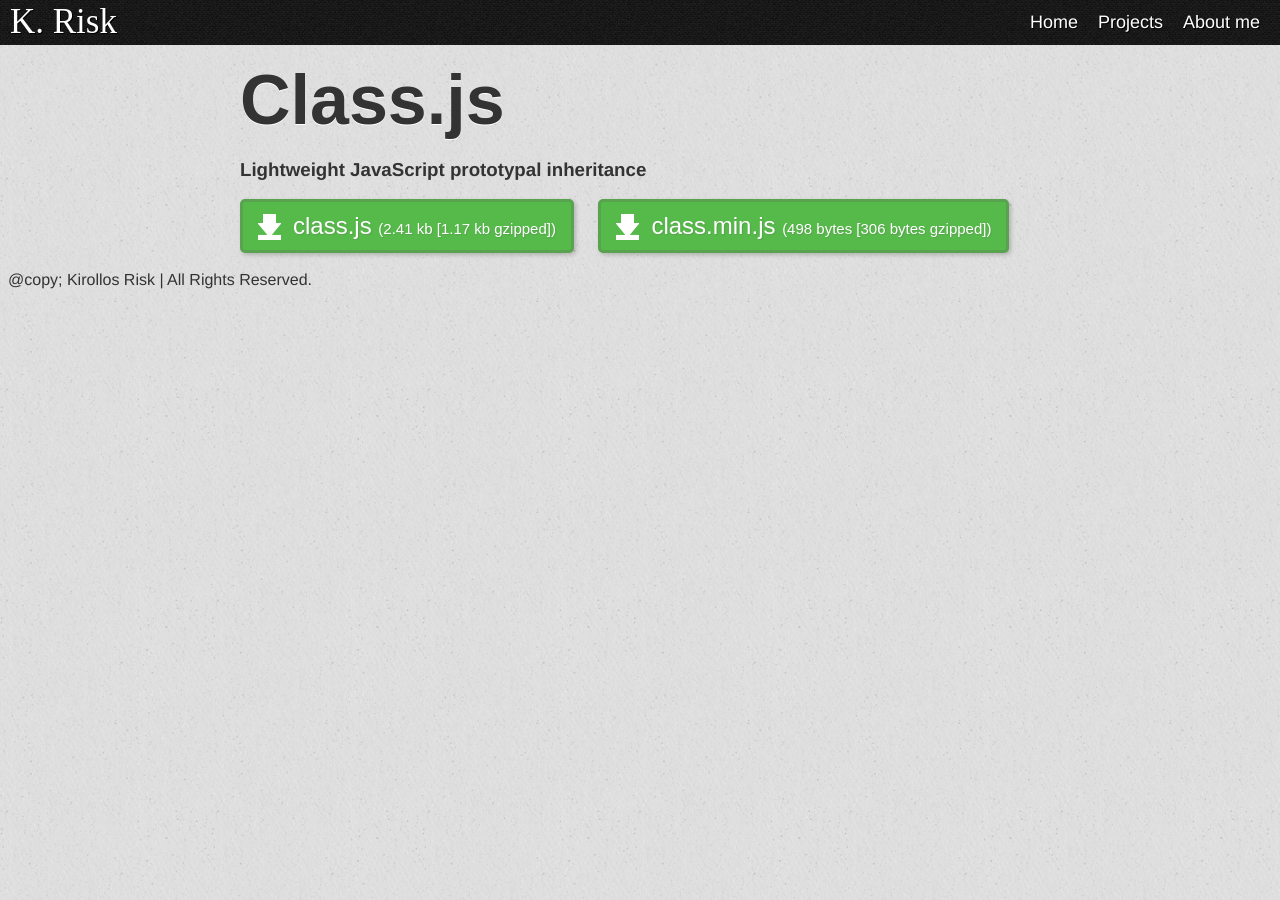
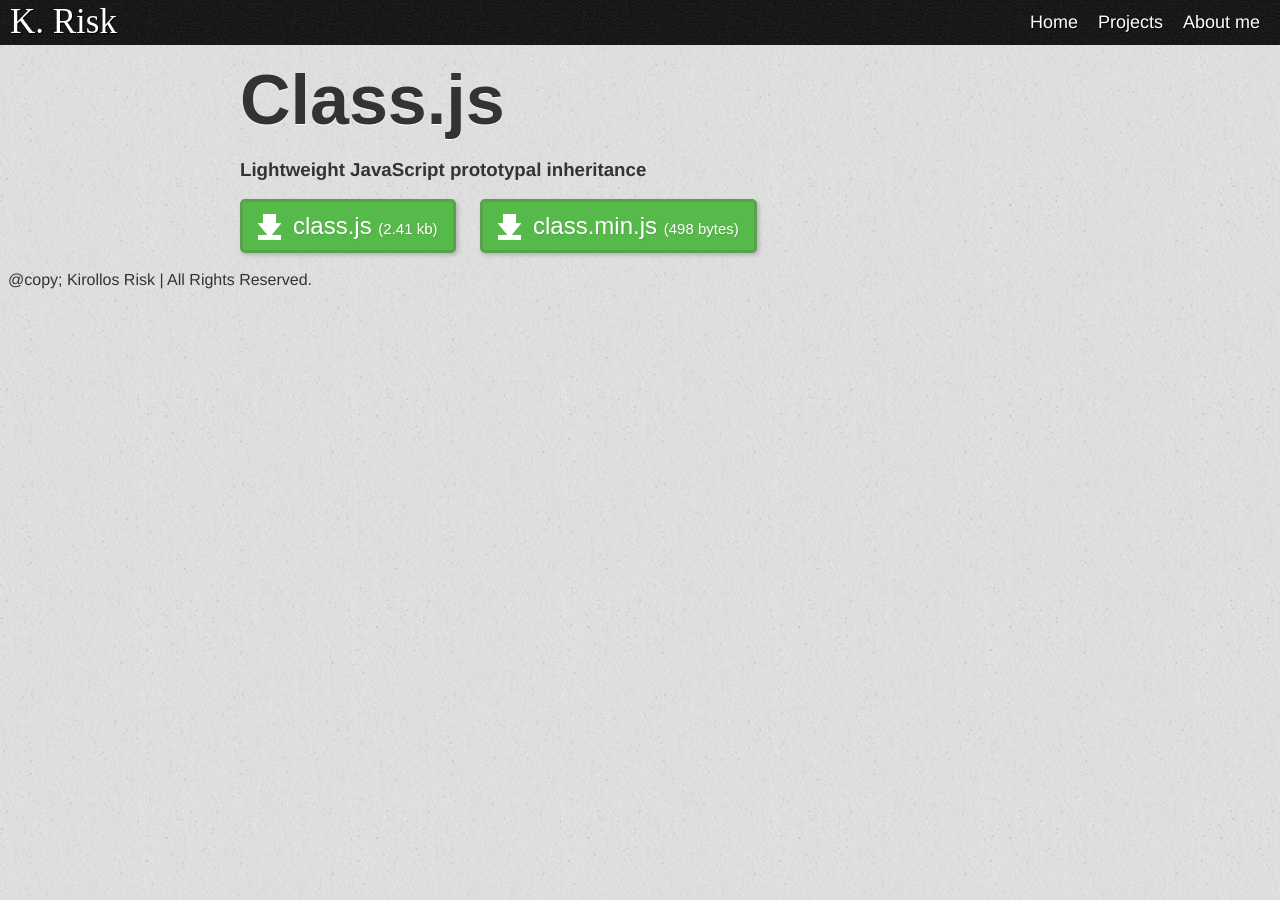
Before and after one commit to krisk/krisk.github.com, a Jekyll site: the page built from projects/class.md, in a window 1280 px wide. Built offline with Jekyll 4.4.1, drawn with Linux system fonts in a browser that asks for light colours; some web fonts are replaced; comment, search, counter and statistics services are not loaded.

Commit message:
removed gzipped num

```diff
--- a/projects/class.md
+++ b/projects/class.md
@@ -14,6 +14,6 @@ css:
 ### Lightweight JavaScript prototypal inheritance
 
 <div id="download">
-  <a href="https://raw.github.com/krisk/class/master/class.js">class.js <span>(2.41 kb [1.17 kb gzipped])</span></a>
-  <a href="https://raw.github.com/krisk/class/master/class.min.js">class.min.js <span>(498 bytes [306 bytes gzipped])</span></a>
+  <a href="https://raw.github.com/krisk/class/master/class.js">class.js <span>(2.41 kb)</span></a>
+  <a href="https://raw.github.com/krisk/class/master/class.min.js">class.min.js <span>(498 bytes)</span></a>
 </div>
```
Also changed, not shown: projects/fuse.md (+2 -2 lines).
